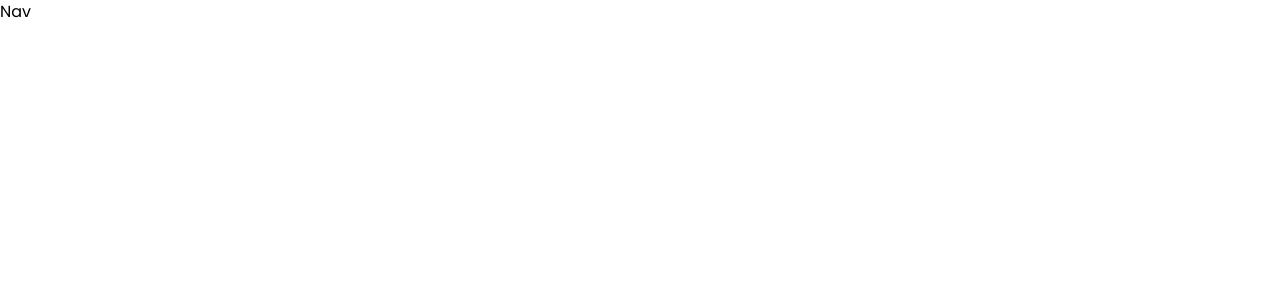
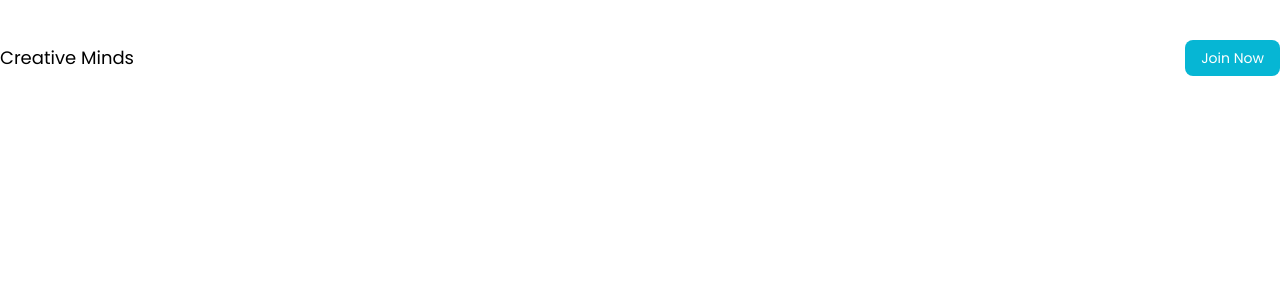
Before and after one commit to BeckyBlake/social-feed, a Next.js app: page / in a window 1280 px wide. Shown: the top 300 px of the page. Built offline with nearby package versions, Linux system fonts and the light colour scheme.

Commit message:
add login button

```diff
--- a/components/Nav.js
+++ b/components/Nav.js
@@ -1,7 +1,19 @@
+import Link from "next/link";
 export default function Nav() {
   return (
     <div>
-      <h1>Nav</h1>
+      <nav className="flex justify-between items-center py-10">
+        <Link href="/">
+          <button className="text-lg font-medium"> Creative Minds</button>
+        </Link>
+        <ul className="flex items-center gap-10">
+          <Link href={"/auth/login"} legacyBehavior>
+            <a className="py-2 px-4 text-sm bg-cyan-500 text-white rounded-lg font-medium ml-8">
+              Join Now
+            </a>
+          </Link>
+        </ul>
+      </nav>
     </div>
   );
 }
```
